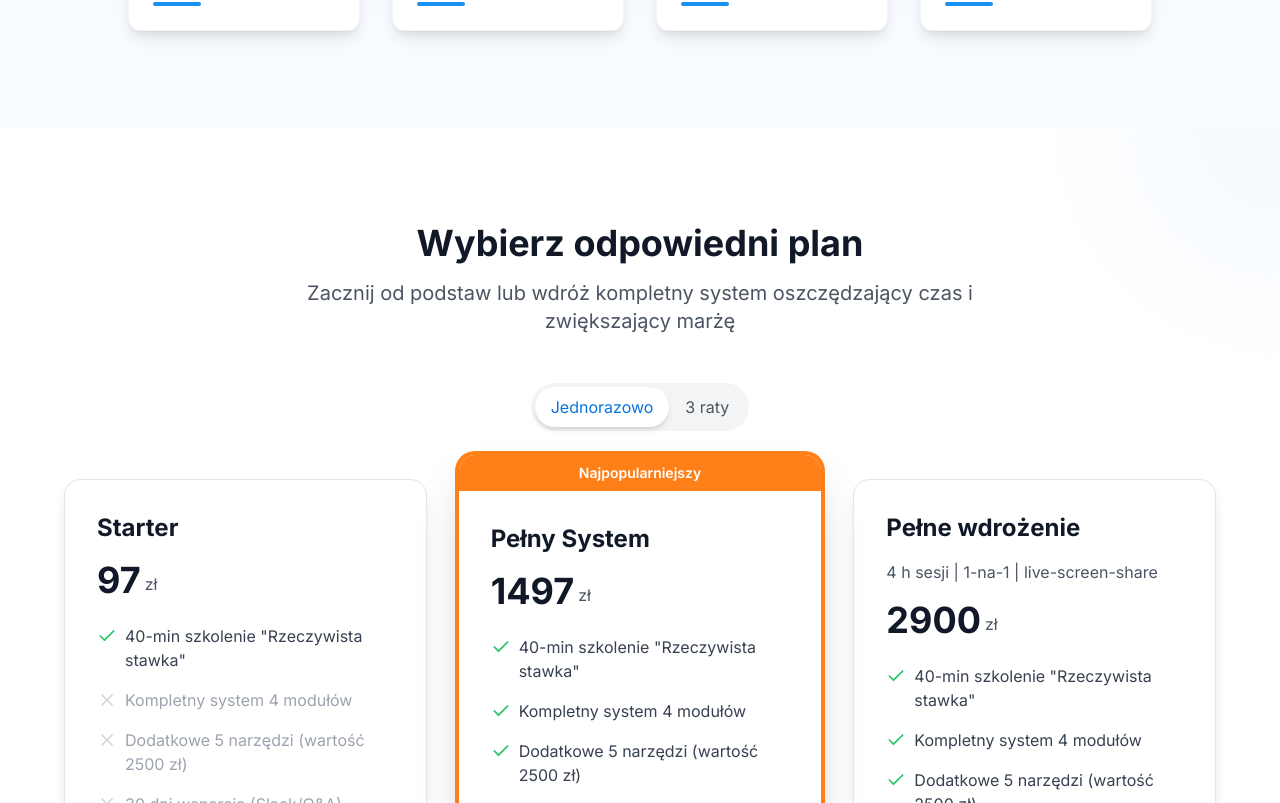
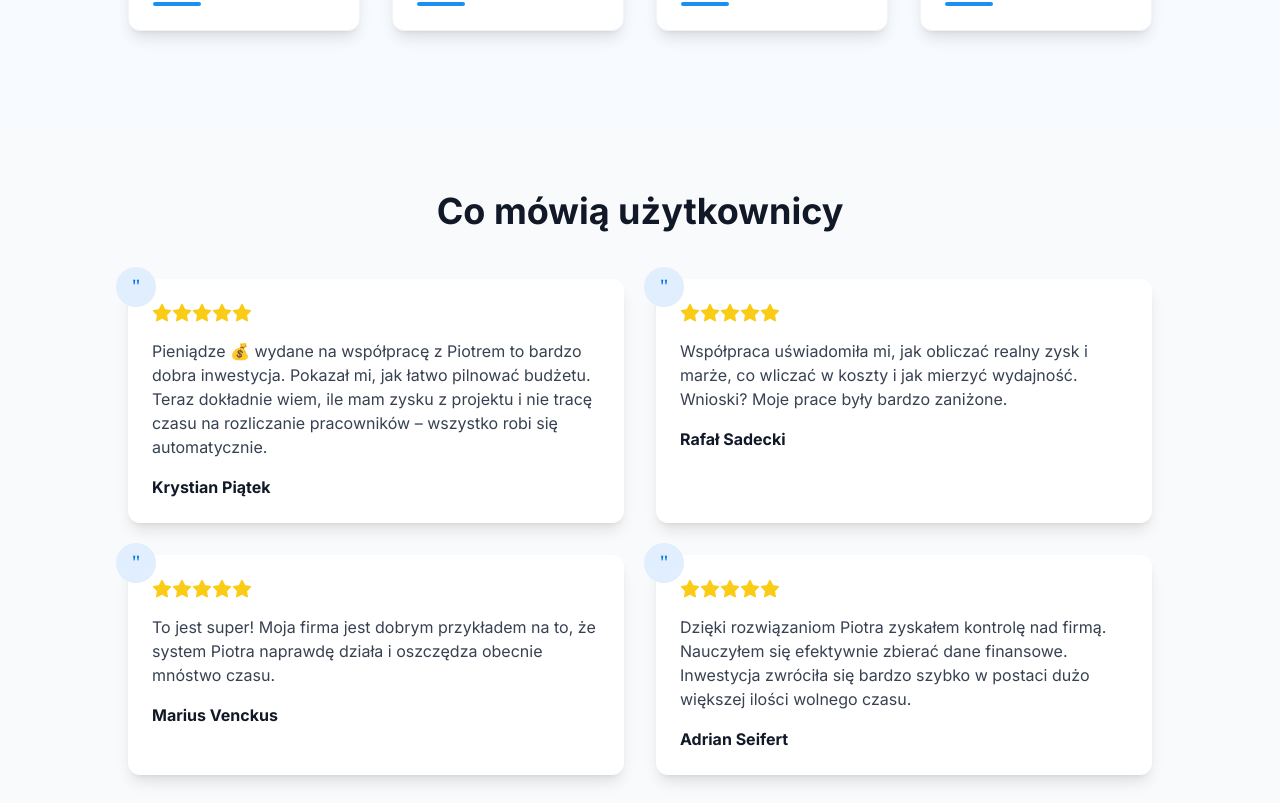
Before and after one commit to Budowalka/zyskowna-wycena-landing-2, a React (Vite) app: page / in a window 1280 px wide. Shown: the part 2857-3660 px from the top of the page. Built offline with nearby package versions, Linux system fonts and the light colour scheme.

Commit message:
Dodano sekcję dowodów społecznych z nowymi, rzeczywistymi testimonialami oraz zaktualizowano komponent App o nowy element SocialProofSection.

```diff
--- a/src/App.tsx
+++ b/src/App.tsx
@@ -5,6 +5,7 @@ import FeaturesSection from './components/FeaturesSection';
 import PricingSection from './components/PricingSection';
 import BonusesSection from './components/BonusesSection';
 import GuaranteeSection from './components/GuaranteeSection';
+import SocialProofSection from './components/SocialProofSection';
 import Footer from './components/Footer';
 import StickyCTA from './components/StickyCTA';
 
@@ -16,6 +17,7 @@ function App() {
         <HeroSection />
         <PainToResultSection />
         <FeaturesSection />
+        <SocialProofSection />
         <PricingSection />
         <BonusesSection />
         <GuaranteeSection />
--- a/src/components/SocialProofSection.tsx
+++ b/src/components/SocialProofSection.tsx
@@ -11,21 +11,31 @@ const SocialProofSection: React.FC = () => {
     { id: 5, name: "Company 5" },
   ];
 
-  // Mock data for testimonials
+  // Real testimonials
   const testimonials = [
     {
       id: 1,
-      text: "Wycena skrócona z 4h do 25 min, marża wzrosła o 15%. System już po pierwszym projekcie się zwrócił.",
-      author: "Marek K.",
-      company: "firma remontowa (8 osób)",
-      avatar: "https://randomuser.me/api/portraits/men/1.jpg"
+      text: "Pieniądze 💰 wydane na współpracę z Piotrem to bardzo dobra inwestycja. Pokazał mi, jak łatwo pilnować budżetu. Teraz dokładnie wiem, ile mam zysku z projektu i nie tracę czasu na rozliczanie pracowników – wszystko robi się automatycznie.",
+      author: "Krystian Piątek",
+      company: ""
     },
     {
       id: 2,
-      text: "Przestałem się zastanawiać, czy wszystko policzyłem. Wyceniam szybciej o 80% i klienci dostają oferty dokładnie wtedy, kiedy obiecuję.",
-      author: "Adam W.",
-      company: "wykończenia wnętrz (5 osób)",
-      avatar: "https://randomuser.me/api/portraits/men/2.jpg"
+      text: "Współpraca uświadomiła mi, jak obliczać realny zysk i marże, co wliczać w koszty i jak mierzyć wydajność. Wnioski? Moje prace były bardzo zaniżone.",
+      author: "Rafał Sadecki",
+      company: ""
+    },
+    {
+      id: 3,
+      text: "To jest super! Moja firma jest dobrym przykładem na to, że system Piotra naprawdę działa i oszczędza obecnie mnóstwo czasu.",
+      author: "Marius Venckus",
+      company: ""
+    },
+    {
+      id: 4,
+      text: "Dzięki rozwiązaniom Piotra zyskałem kontrolę nad firmą. Nauczyłem się efektywnie zbierać dane finansowe. Inwestycja zwróciła się bardzo szybko w postaci dużo większej ilości wolnego czasu.",
+      author: "Adrian Seifert",
+      company: ""
     }
   ];
 
@@ -33,19 +43,22 @@ const SocialProofSection: React.FC = () => {
     <section className="py-16 bg-gray-50">
       <div className="container mx-auto px-4">
         <div className="max-w-5xl mx-auto">
-          {/* Logo Bar */}
-          <div className="mb-16">
+          {/* Logo Bar - Can be uncommented when real logos are available */}
+          {/* <div className="mb-16">
             <div className="flex flex-wrap justify-center items-center gap-8 md:gap-12">
               {companyLogos.map(logo => (
                 <div key={logo.id} className="grayscale opacity-60 hover:grayscale-0 hover:opacity-100 transition-all duration-300">
-                  {/* Placeholder for actual company logos */}
                   <div className="w-32 h-12 bg-gray-200 rounded flex items-center justify-center">
                     <span className="text-gray-500 font-medium">{logo.name}</span>
                   </div>
                 </div>
               ))}
             </div>
-          </div>
+          </div> */}
+
+          <h2 className="text-3xl md:text-4xl font-bold mb-12 text-center">
+            Co mówią użytkownicy
+          </h2>
 
           {/* Testimonials */}
           <div className="grid md:grid-cols-2 gap-8">
@@ -64,19 +77,14 @@ const SocialProofSection: React.FC = () => {
                 </div>
 
                 {/* Testimonial text */}
-                <p className="text-gray-700 mb-4 italic">"{testimonial.text}"</p>
+                <p className="text-gray-700 mb-4">{testimonial.text}</p>
 
                 {/* Author info */}
-                <div className="flex items-center">
-                  <img
-                    src={testimonial.avatar}
-                    alt={testimonial.author}
-                    className="w-12 h-12 rounded-full mr-4 object-cover"
-                  />
-                  <div>
-                    <p className="font-bold text-gray-900">{testimonial.author}</p>
+                <div>
+                  <p className="font-bold text-gray-900">{testimonial.author}</p>
+                  {testimonial.company && (
                     <p className="text-sm text-gray-600">{testimonial.company}</p>
-                  </div>
+                  )}
                 </div>
               </div>
             ))}
```
